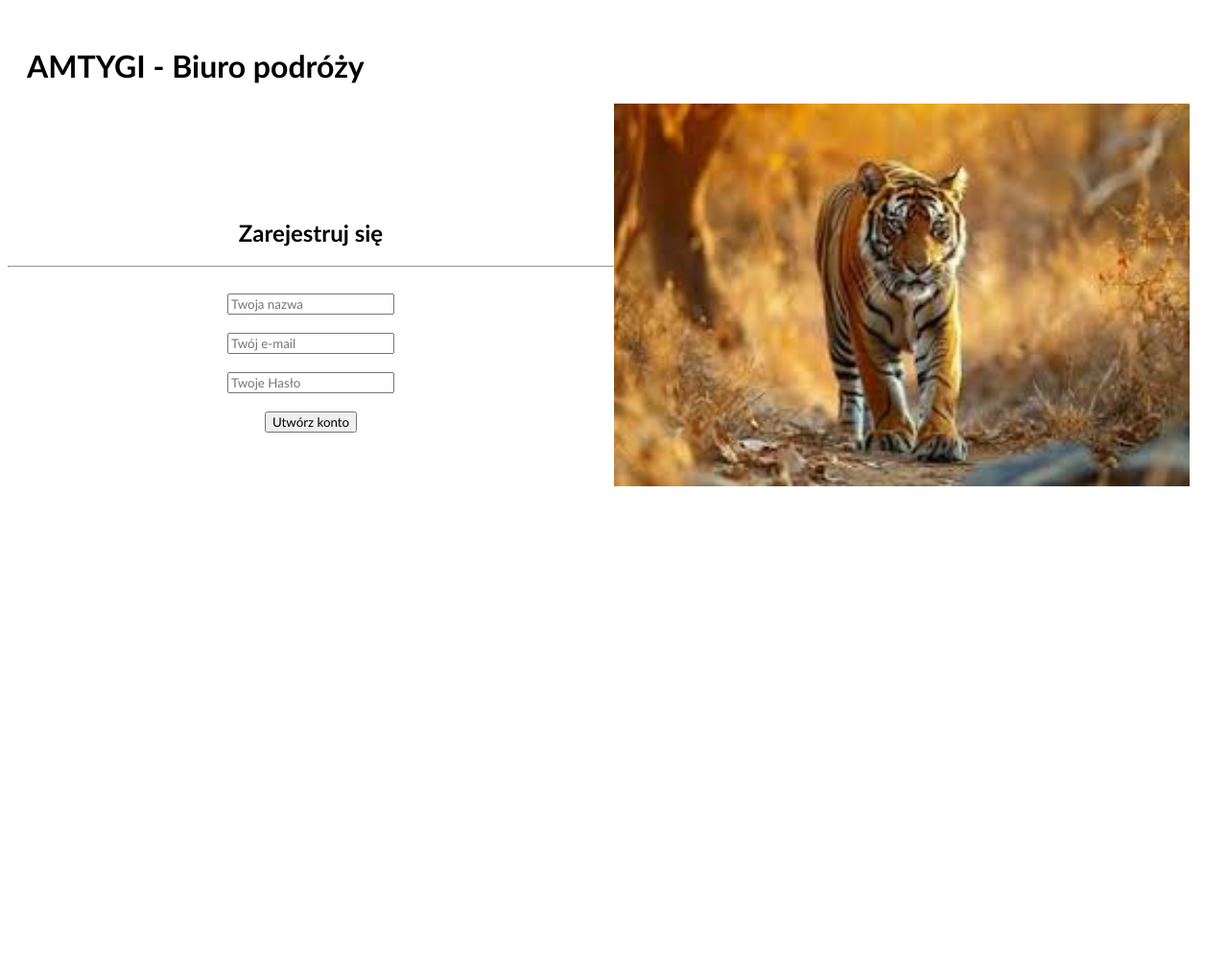
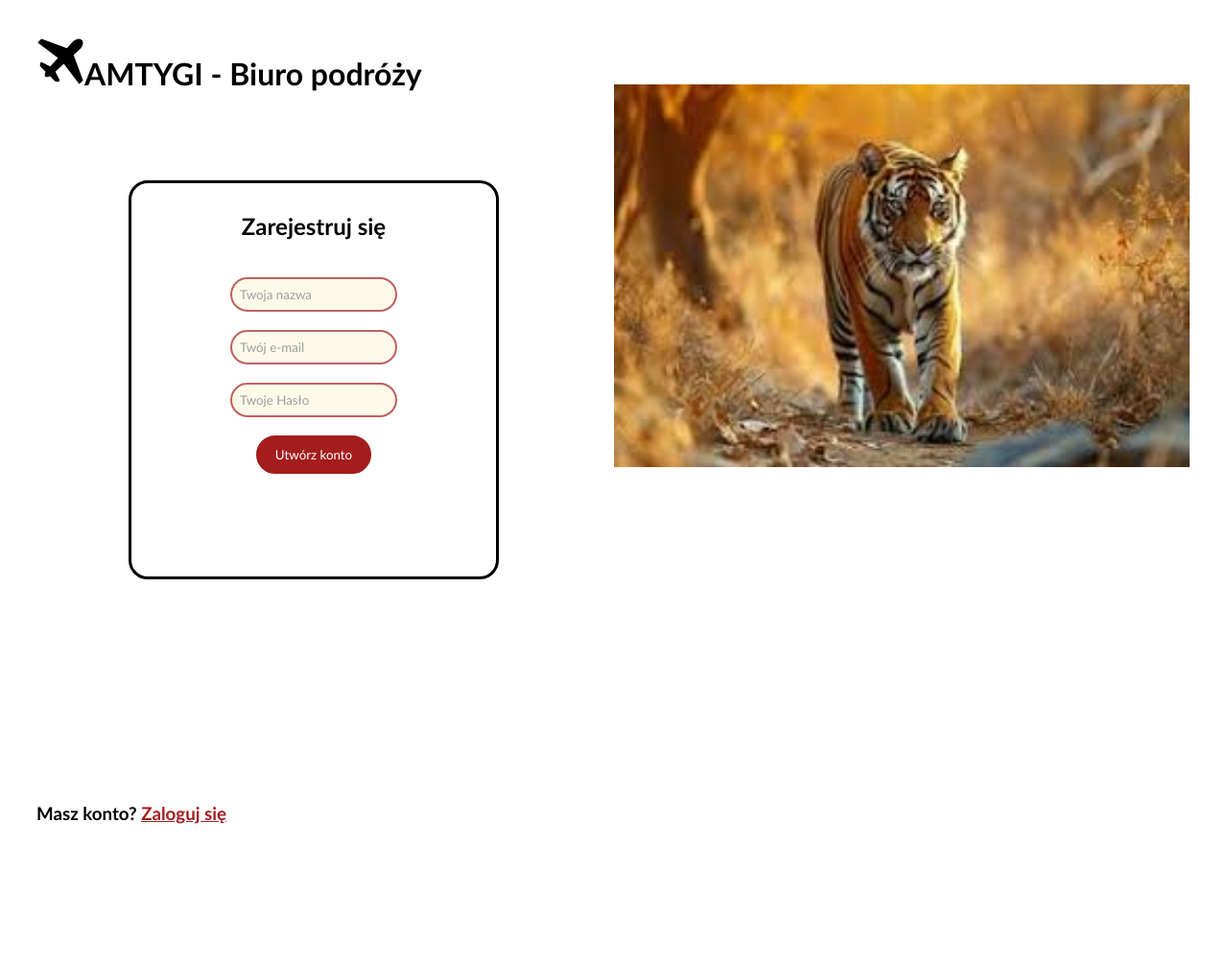
Before and after one commit to budynnn/Aplikacja-Biuro-podr-y-AMTYGI, a PHP site: page /rejestr.php in a window 1280 px wide. Shown: the whole page at 96% size. Before the commit the page ends 507 px from the top, so only its background shows below. Run offline with PHP 8.4, Linux system fonts and the light colour scheme.

Commit message:
update
v03

```diff
--- a/rejestr.php
+++ b/rejestr.php
@@ -10,17 +10,19 @@
 </head>
 <body>
    <header>
-      <h1>AMTYGI - Biuro podróży</h1>
+      <h1><img src="logo.png">AMTYGI - Biuro podróży</h1>
    </header>
    <main>
-      <h2>Zarejestruj się</h2>
-      <hr><br><form method="post">
-         <input type="text" placeholder="Twoja nazwa" name="nazwa"><br><br>
-         <input type="email" placeholder="Twój e-mail" name="mail"><br><br>
-         <input type="password" placeholder="Twoje Hasło" name="haslo"><br><br>
-         <input type="submit" value="Utwórz konto"><br><br>
-      </form>
-      <?php
+        <section></section>
+        <div>
+            <h2>Zarejestruj się</h2>
+            <br><form method="post">
+                <input class="input" type="text" placeholder="Twoja nazwa" name="nazwa"><br><br>
+                <input class="input" type="email" placeholder="Twój e-mail" name="mail"><br><br>
+                <input class="input" type="password" placeholder="Twoje Hasło" name="haslo"><br><br>
+                <input class="przycisk" type="submit" value="Utwórz konto"><br><br>
+            </form>
+            <?php
                 if(isset($_POST["nazwa"]) && isset($_POST["mail"]) && isset($_POST["haslo"])){
                     $plik = fopen("dane.txt", "w+");
                     $plik1 = fopen("dane1.txt", "w+");
@@ -44,6 +46,8 @@
                     }
                 }
             ?>
+        </div>
+        <section></section>
    </main>
    <nav><img id="slider" src="zdjecie5.jpg" width="600">
 
@@ -57,6 +61,7 @@
       }, 3000);
     </script></nav>
    <footer>
+        <h3> Masz konto? <a href="index.php">Zaloguj się</a></h3>
    </footer>
 </body>
 </html>
--- a/styl_login_and_sign_in.css
+++ b/styl_login_and_sign_in.css
@@ -2,20 +2,59 @@
    font-family: 'Trebuchet MS', sans-serif;
 }
 header,footer{
-   margin: 20px;
+   margin-top: 10px;
+   margin-bottom: 10px;
+   margin-left: 30px;
+   margin-right: 30px;
    height: 60px;
    width:50%;
    float:left;
 }
 main{
    padding-top: 100px;
-   height:500px;
+   height:600px;
    width:50%;
    text-align: center;
    float:left;
 }
 nav{
-   height:620px;
+   height:720px;
    width:50%;
    float:left;
 }
+section {
+   height: 400px;
+   width: 20%;
+   float:left;
+}
+div{
+   float:left;
+   padding-top: 10px;
+   padding-left: 10%;
+   padding-right: 10%;
+   height: 400px;
+   width: 40%;
+   border: 3px solid black;
+   border-radius: 20px;
+}
+.przycisk{
+   background-color: #A31D1D;
+   color:white;
+   height:40px;
+   width:120px;
+   border-radius: 20px;
+   border: 10px solid #A31D1D;
+}
+.input{
+   padding-left: 8px;
+   background-color: #FEF9E1;
+   color: #A31D1D;
+   opacity: 0.7;
+   height:30px;
+   width:160px;
+   border-radius: 20px;
+   border: 2px solid #A31D1D;
+}
+a{
+   color:#A31D1D;
+}
```
Also changed, not shown: index.php (+8 -8 lines).
